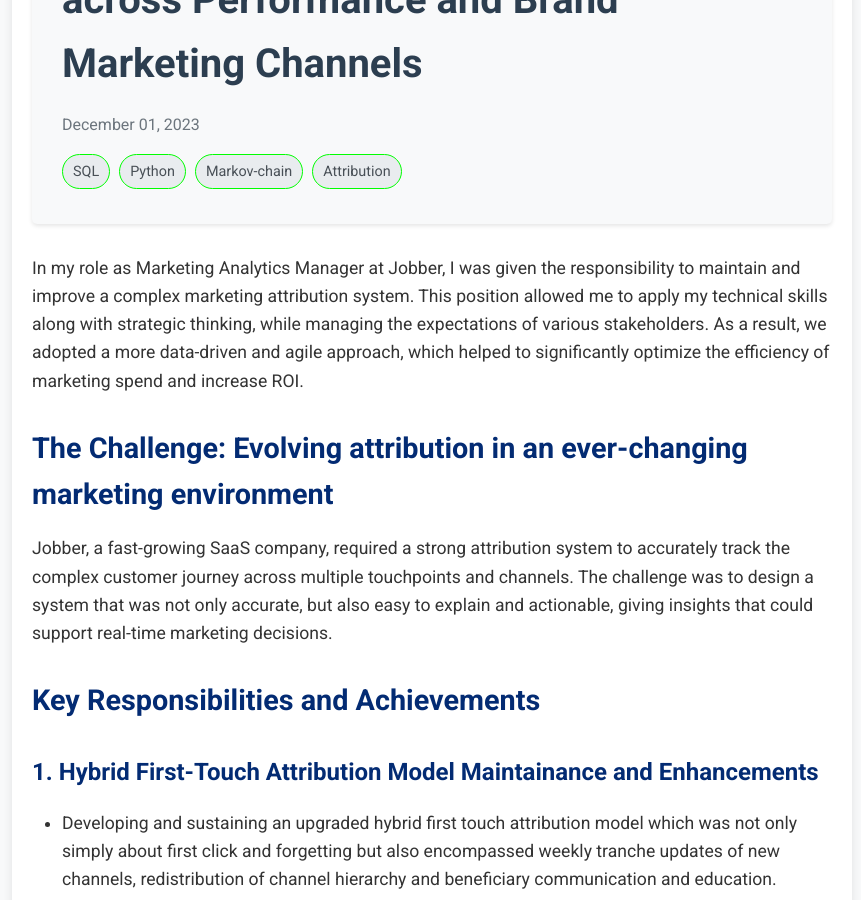
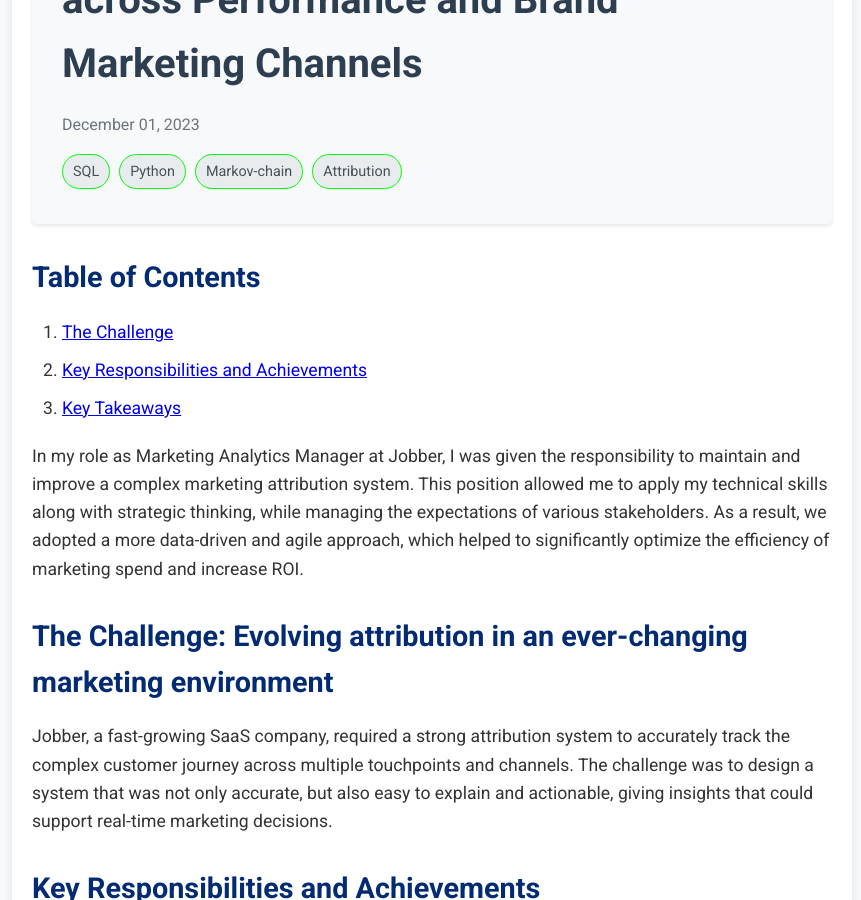
Before and after one commit to IyerS/sundareshiyer.github.io, a Jekyll site: the page built from _posts/2023-12-01-jobber-marketing-attribution.md, in a window 1280 px wide and 900 px high, scrolled down 539 px. Shown: the whole window, without its empty margins (208-1069 px from the left). Built offline with Jekyll 4.4.1, drawn with Linux system fonts in a browser that asks for light colours.

Commit message:
Update 2023-12-01-jobber-marketing-attribution.md

```diff
--- a/_posts/2023-12-01-jobber-marketing-attribution.md
+++ b/_posts/2023-12-01-jobber-marketing-attribution.md
@@ -9,6 +9,11 @@
 company: Jobber
 excerpt: This document outlines my role in maintaining the current marketing attribution logic and enhancing it to involve multi-touch attribution in marketing spend decision making.
 ---
+
+## Table of Contents
+1. [The Challenge](#the-challenge)
+2. [Key Responsibilities and Achievements](#key-responsibilities-and-achievenments)
+3. [Key Takeaways](#key-takeaways)
 
 In my role as Marketing Analytics Manager at Jobber, I was given the responsibility to maintain and improve a complex marketing attribution system. This position allowed me to apply my technical skills along with strategic thinking, while managing the expectations of various stakeholders. As a result, we adopted a more data-driven and agile approach, which helped to significantly optimize the efficiency of marketing spend and increase ROI.
 
```
